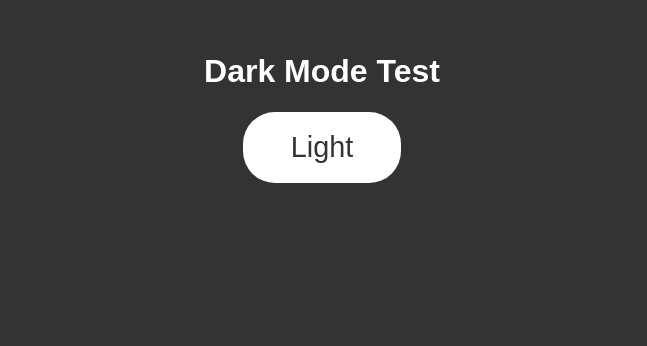
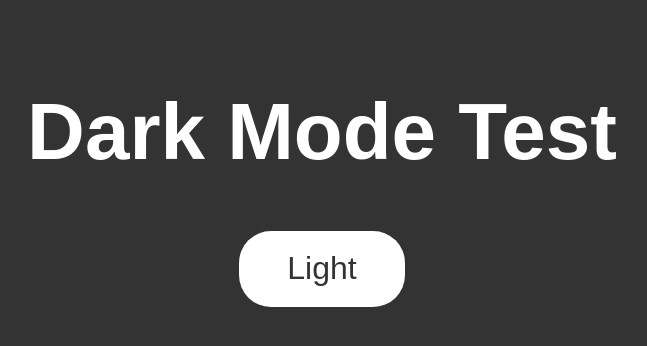
Before and after one commit to Bapolo/darkModeTest, a plain HTML site: page index.html in a window 1280 px wide. Shown: the whole page, without its empty margins (318-965 px from the left). Drawn offline with Linux system fonts and the light colour scheme.

Commit message:
update font-size of all body

```diff
--- a/style.css
+++ b/style.css
@@ -14,7 +14,7 @@
 
 body
 {
-
+	font-size: 2.5rem;
 	max-width: var(--max-width);
 	text-align: center;
 	margin: 0 auto;
@@ -41,7 +41,7 @@ body.dark-mode #btn
 #btn
 {
 	padding: 1.2rem 3rem;
-	font-size: 1.8rem;
+	font-size: 2rem;
 	background: var(--dark-back-ground-color);
 	color: var(--dark-color);
 	transition: background-color 0.5s ease-in-out;
```
